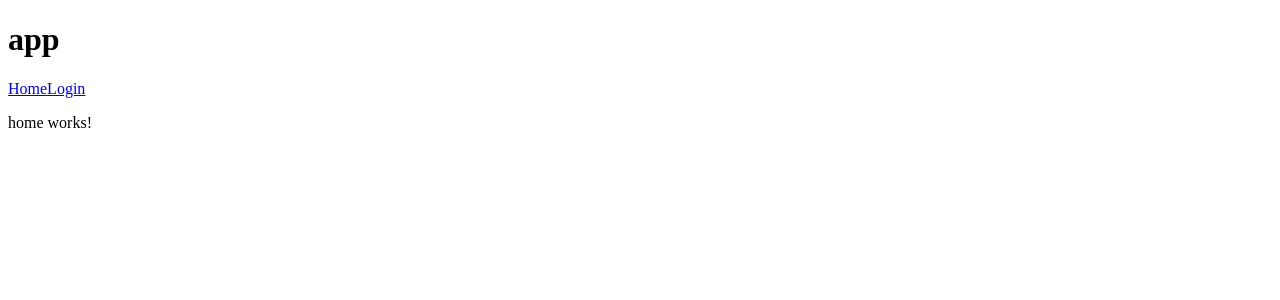
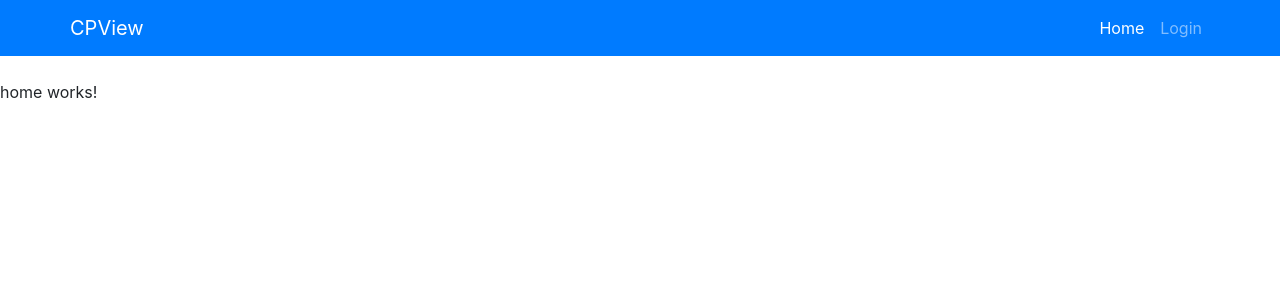
Before and after one commit to phamhuy/CPView, an Angular app: page /home in a window 1280 px wide. Shown: the top 300 px of the page. Built offline with nearby package versions, Linux system fonts and the light colour scheme.

Commit message:
Add bootstrap and add nav-bar component to the app module.

```diff
--- a/angular.json
+++ b/angular.json
@@ -23,9 +23,14 @@
               "src/assets"
             ],
             "styles": [
-              "src/styles.css"
+              "src/styles.css",
+              "node_modules/bootstrap/dist/css/bootstrap.css"
             ],
-            "scripts": []
+            "scripts": [
+              "node_modules/jquery/dist/jquery.js",
+              "node_modules/popper.js/dist/umd/popper.js",
+              "node_modules/bootstrap/dist/js/bootstrap.js"
+            ]
           },
           "configurations": {
             "production": {
--- a/package.json
+++ b/package.json
@@ -20,7 +20,10 @@
     "@angular/platform-browser": "^6.0.3",
     "@angular/platform-browser-dynamic": "^6.0.3",
     "@angular/router": "^6.0.3",
+    "bootstrap": "4.0.0-beta.2",
     "core-js": "^2.5.4",
+    "jquery": "^3.3.1",
+    "popper.js": "^1.14.3",
     "rxjs": "^6.0.0",
     "zone.js": "^0.8.26"
   },
--- a/src/app/app.component.html
+++ b/src/app/app.component.html
@@ -1,6 +1,2 @@
-<h1>{{title}}</h1>
-<nav>
-  <a routerLink="/home">Home</a>
-  <a routerLink="/login">Login</a>
-</nav>
+<app-nav-bar></app-nav-bar>
 <router-outlet></router-outlet>
--- a/src/app/components/nav-bar/nav-bar.component.html
+++ b/src/app/components/nav-bar/nav-bar.component.html
@@ -1,3 +1,15 @@
-<p>
-  nav-bar works!
-</p>
+<nav class="navbar navbar-expand navbar-dark bg-primary mb-4">
+  <div class="container">
+    <a routerLink="/" class="navbar-brand">CPView</a>
+    <div>
+      <ul class="navbar-nav ml-auto">
+        <li class="nav-item" [routerLinkActive]="['active']" [routerLinkActiveOptions]="{exact: true}">
+          <a routerLink="/home" class="nav-link">Home</a>
+        </li>
+        <li class="nav-item" [routerLinkActive]="['active']" [routerLinkActiveOptions]="{exact: true}">
+          <a routerLink="/login" class="nav-link">Login</a>
+        </li>
+      </ul>
+    </div>
+  </div>
+</nav>
```
